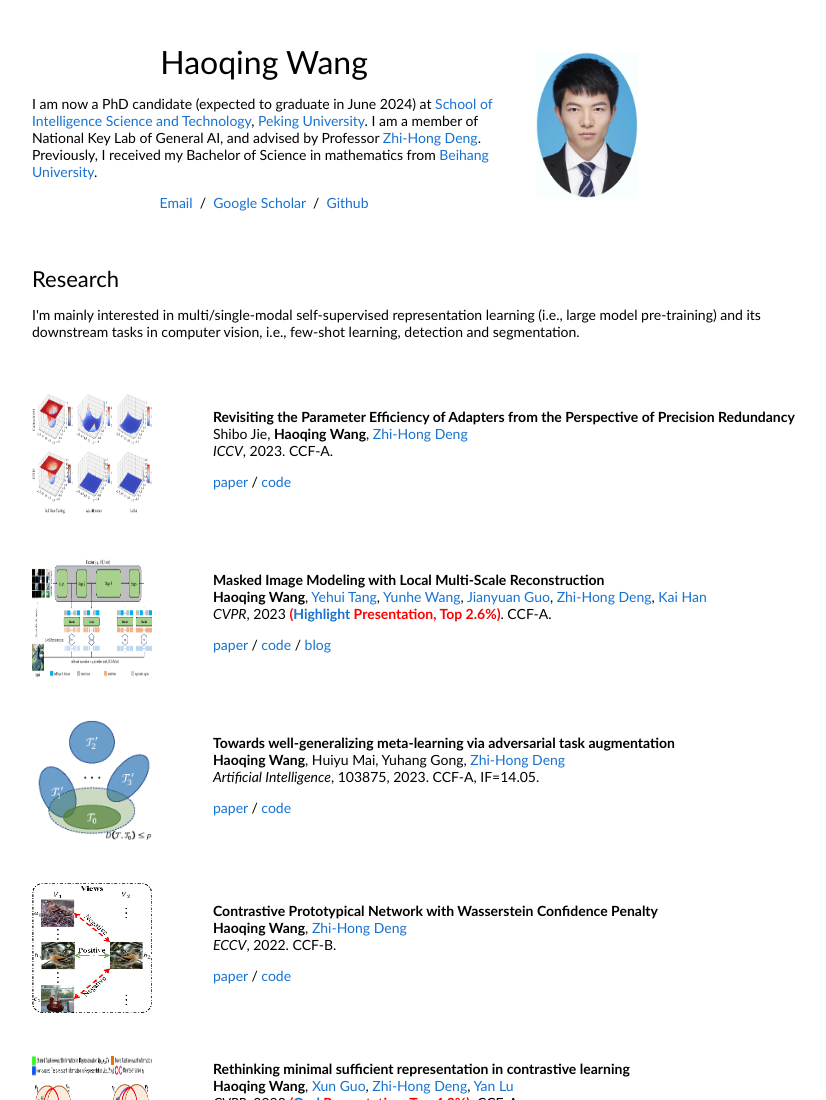
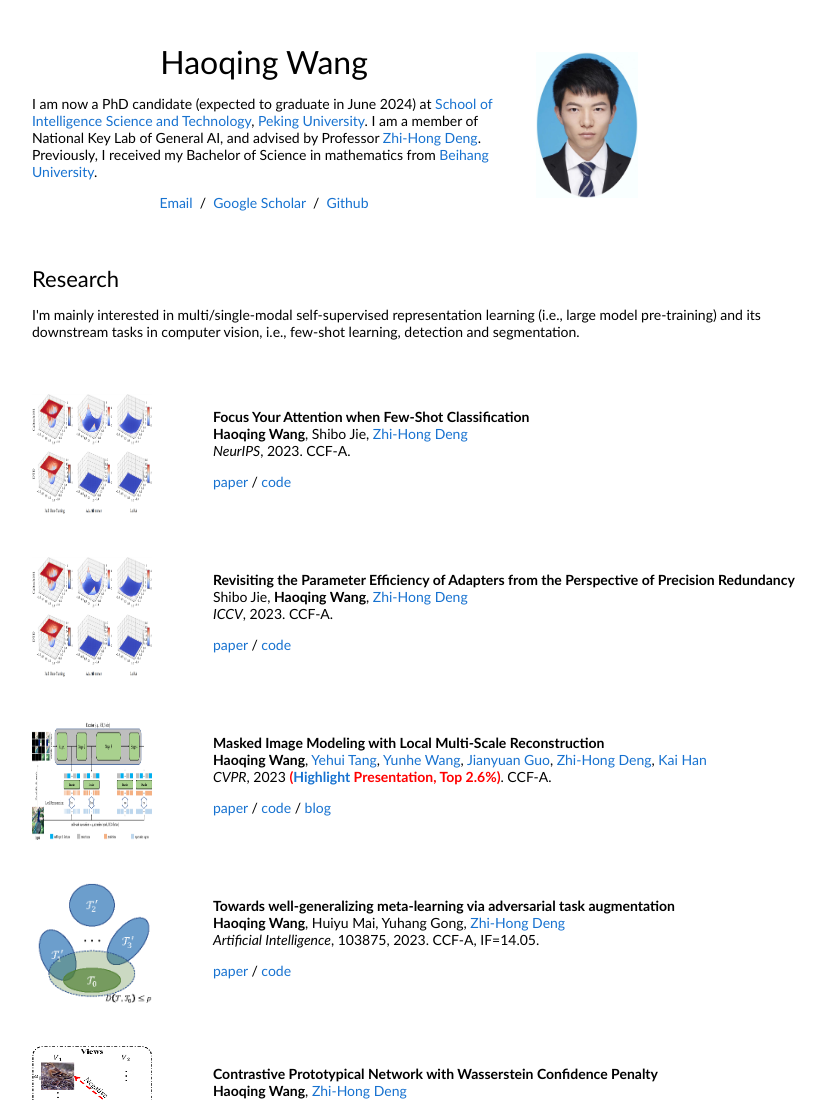
Before and after one commit to Haoqing-Wang/Haoqing-Wang.github.io, a plain HTML site: page index.html in a window 1280 px wide. Shown: the top 1100 px of the page, without its empty margins (228-1054 px from the left). Drawn offline with Linux system fonts and the light colour scheme.

Commit message:
Update index.html

```diff
--- a/index.html
+++ b/index.html
@@ -46,6 +46,17 @@
         </tbody></table>
 
         <table style="width:100%;border:0px;border-spacing:0px;border-collapse:separate;margin-right:auto;margin-left:auto;"><tbody>
+	  <tr>
+            <td style="padding:20px;width:25%;vertical-align:middle"><img src="works/Low_Prec.png" alt="blind-date" width="120" height="120"></td>
+            <td width="75%" valign="middle">
+              <papertitle>Focus Your Attention when Few-Shot Classification</papertitle>
+              <br>
+              <strong>Haoqing Wang</strong>, Shibo Jie, <a href="https://scholar.google.com.hk/citations?user=tRoAxlsAAAAJ&hl=zh-CN">Zhi-Hong Deng</a>
+              <br>
+              <em>NeurIPS</em>, 2023. CCF-A.
+              <p> <a href="">paper</a> / <a href="">code</a> </p>
+            </td>
+          </tr>
 
 	  <tr>
             <td style="padding:20px;width:25%;vertical-align:middle"><img src="works/Low_Prec.png" alt="blind-date" width="120" height="120"></td>
```
